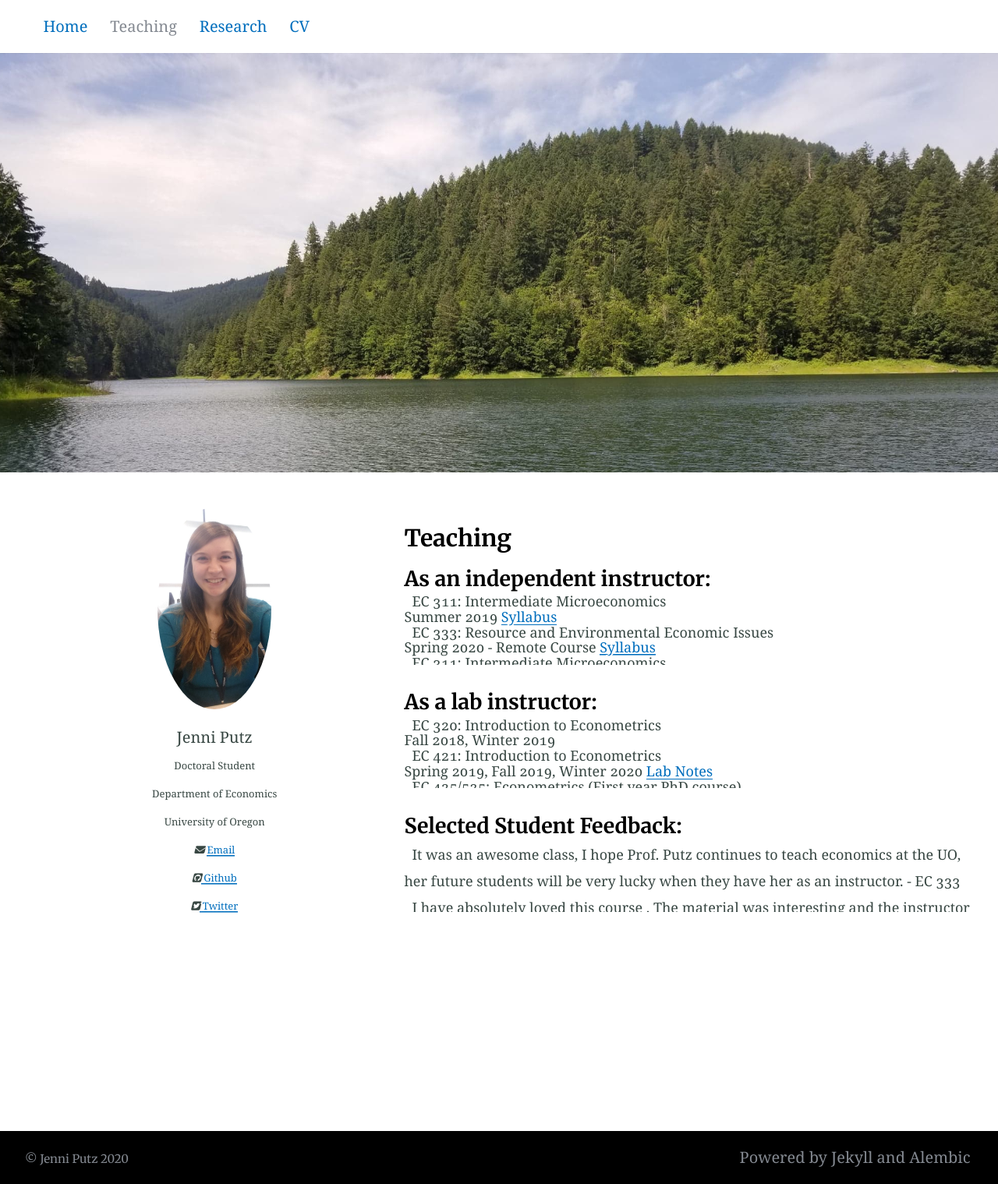
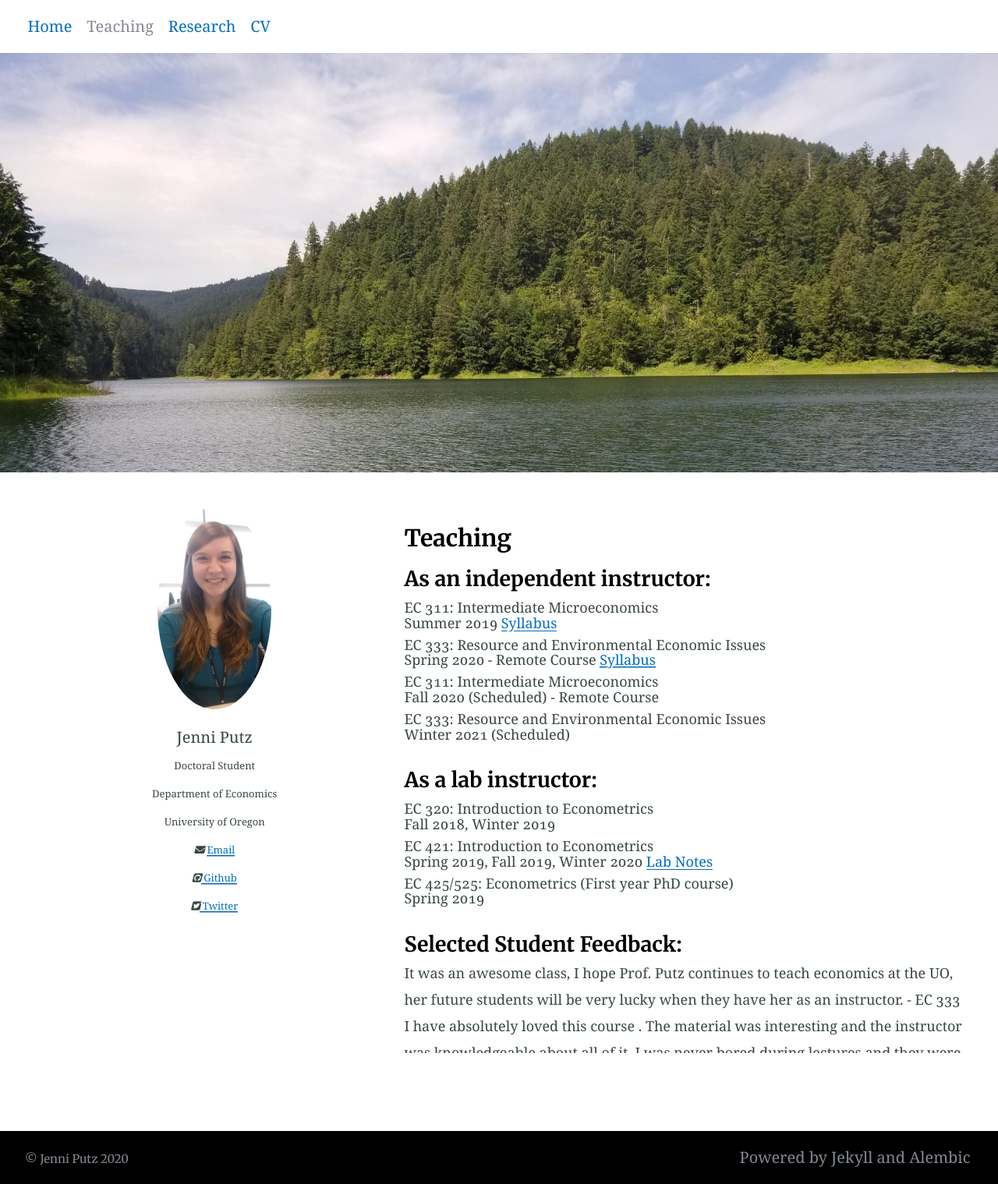
Before and after one commit to jenni-putz/1jenni-putz.github.io, a Jekyll site: the page built from teaching.md, in a window 1280 px wide. Shown: the whole page at 78% size. Built offline with Jekyll 4.4.1, drawn with Linux system fonts in a browser that asks for light colours; nearby versions of some CDN libraries; our own code applies the rules of GitHub Pages for plain Markdown files; part of the change alters nothing that is shown.

Commit message:
Update teaching.md

```diff
--- a/teaching.md
+++ b/teaching.md
@@ -14,16 +14,10 @@ img {
 </style>
 
 <style>
-ul{
-  list-style:none;
-  max-height:100px;
-  margin:0;
-  overflow:auto;
-  padding:0;
-  text-indent:10px;
-}
-li{
-  line-height:25px;
+.my-class{
+    max-height: 100px;
+    overflow-y: scroll;
+    list-style-position: inside;
 }
 
 button {
```
